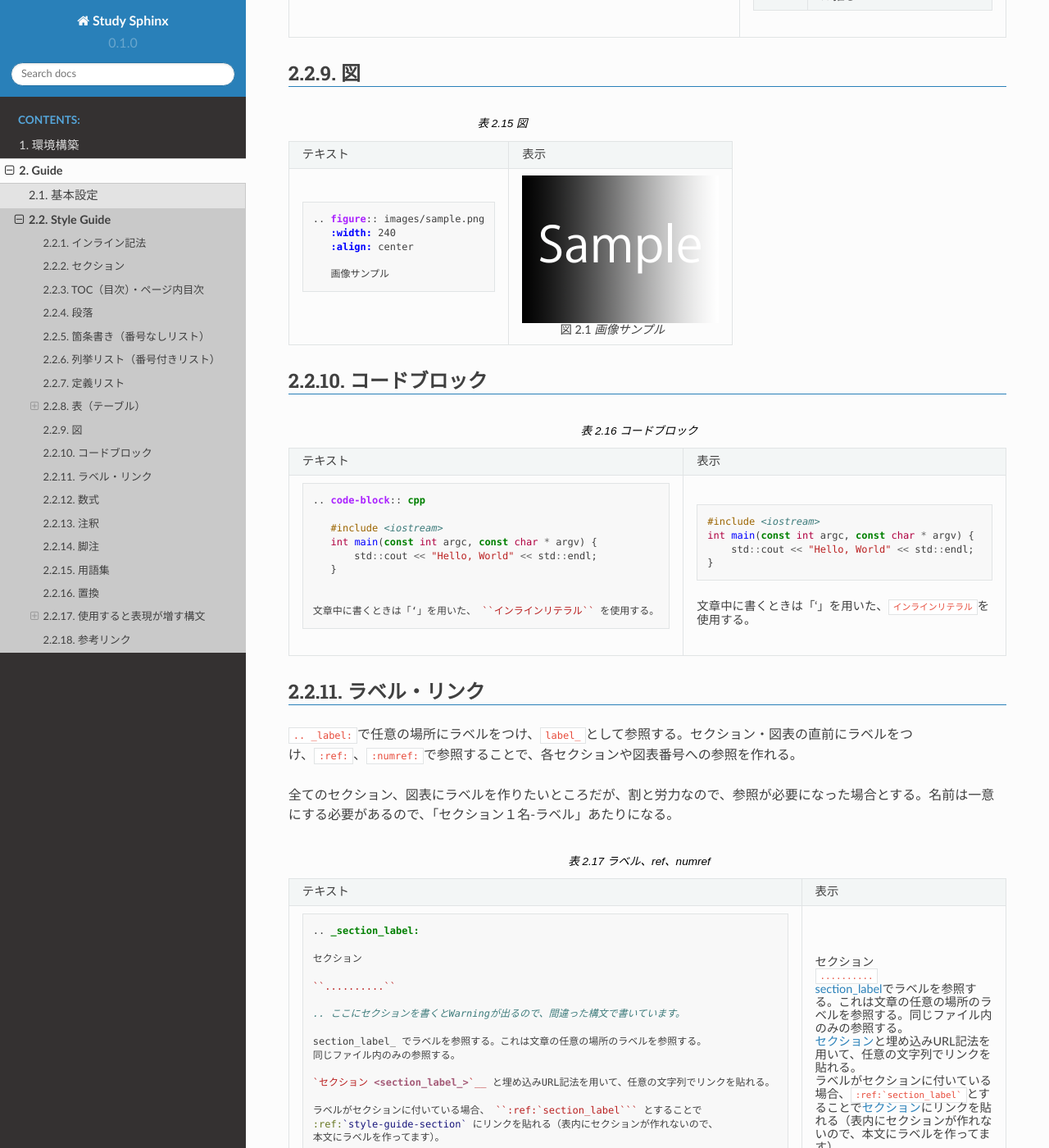
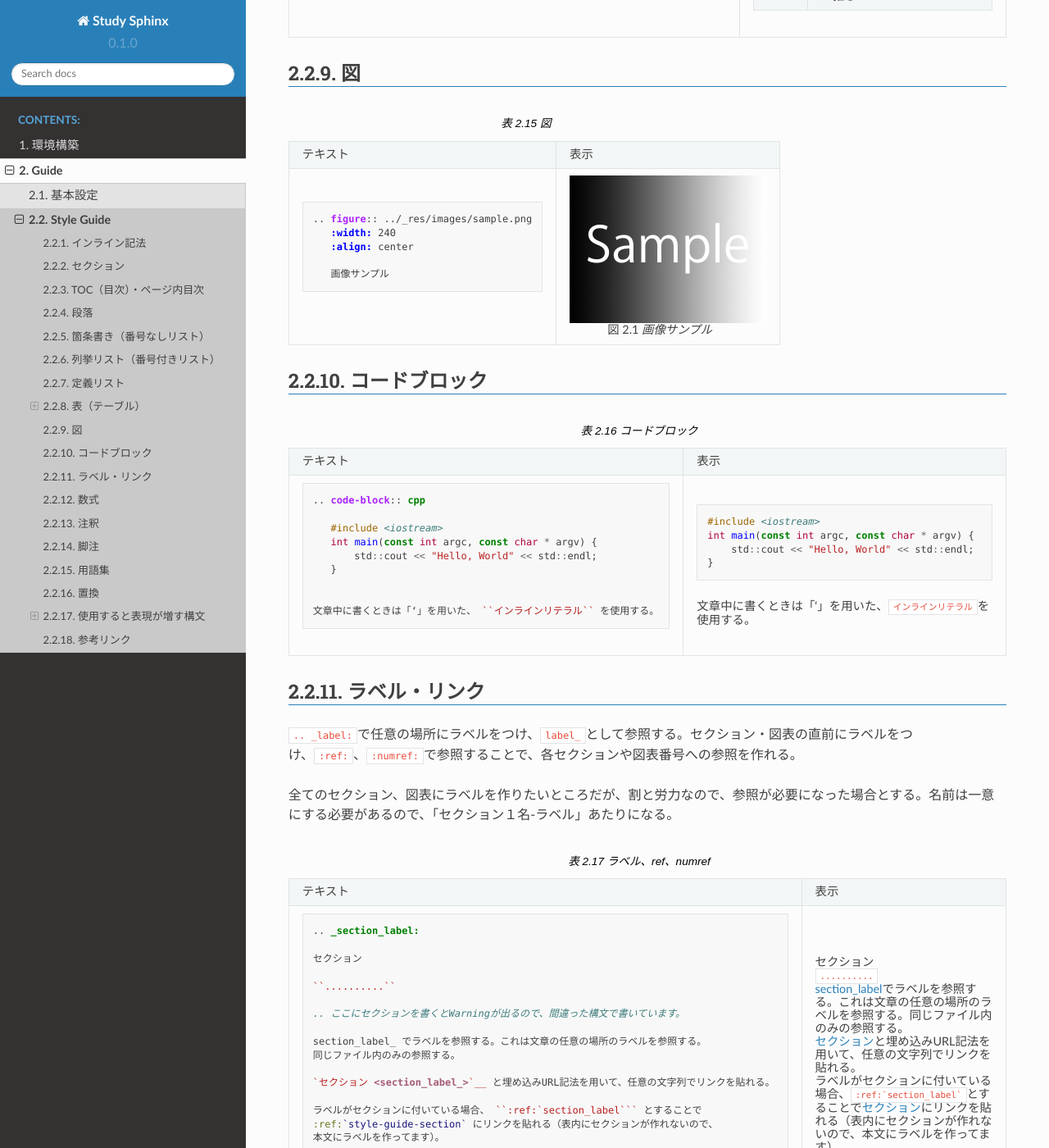
Before and after one commit to kkAyataka/study-sphinx, a Sphinx documentation site: the page built from doc/guide/style-guide.rst, in a window 1280 px wide and 1400 px high, scrolled down 5928 px. Shown: the whole window at 82% size. Built offline with Sphinx 7.4.7 and the Read the Docs theme 2.0.0, drawn with Linux system fonts in a browser that asks for light colours; some of the changed text lies outside the part shown.

Commit message:
Relocate images

```diff
--- a/doc/guide/style-sample/figure.txt
+++ b/doc/guide/style-sample/figure.txt
@@ -1,4 +1,4 @@
-.. figure:: images/sample.png
+.. figure:: ../_res/images/sample.png
    :width: 240
    :align: center
 
--- a/doc/guide/style-sample/label-ref-numref.txt
+++ b/doc/guide/style-sample/label-ref-numref.txt
@@ -17,7 +17,7 @@ section_label_ でラベルを参照する。これは文章の任意の場所
 
 .. _figure_label:
 
-.. figure:: images/sample.png
+.. figure:: ../_res/images/sample.png
    :width: 25%
    :align: center
 
--- a/doc/guide/style-sample/replace.txt
+++ b/doc/guide/style-sample/replace.txt
@@ -4,7 +4,7 @@
 
 画像 |image| もインラインで埋め込める（使うか？）。
 
-.. |image| image:: images/sample.png
+.. |image| image:: ../_res/images/sample.png
            :width: 10%
 
 ただし、同じファイルのみ。共通で使う場合は、定義をまとめてincludeするとか細工が必要
--- a/doc/setup/project-env.rst
+++ b/doc/setup/project-env.rst
@@ -218,7 +218,7 @@ latexpdf出力の調整
 大きな表の改ページ
 ..................
 
-.. figure:: images/pdf-broken-table.png
+.. figure:: ../_res/images/pdf-broken-table.png
    :align: center
 
    表の表示崩れ
```
Also changed, not shown: doc/_res/images/pdf-broken-table.png (renamed from doc/guide/images/pdf-broken-table.png), doc/_res/images/sample.png (renamed from doc/guide/images/sample.png).
